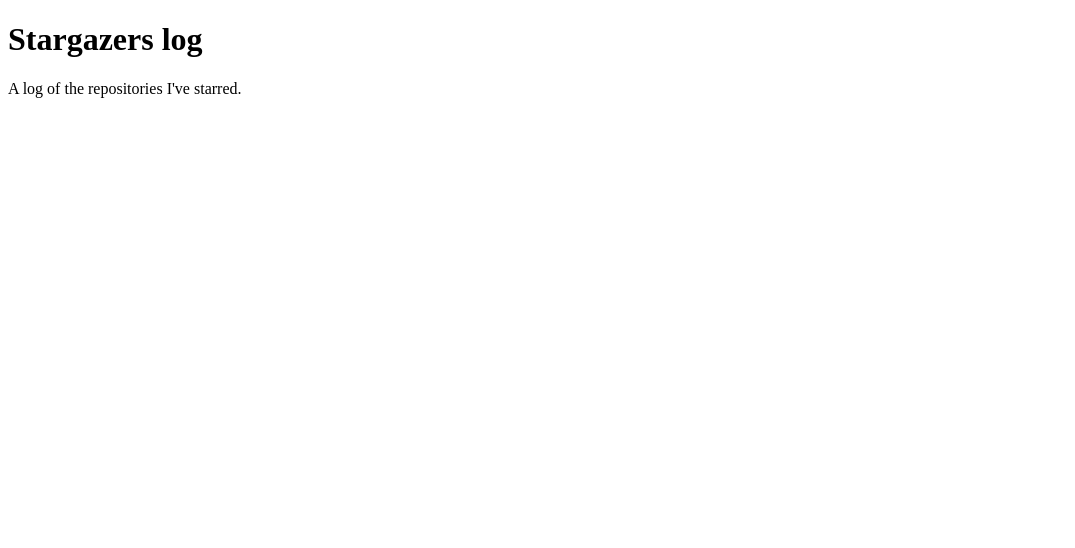
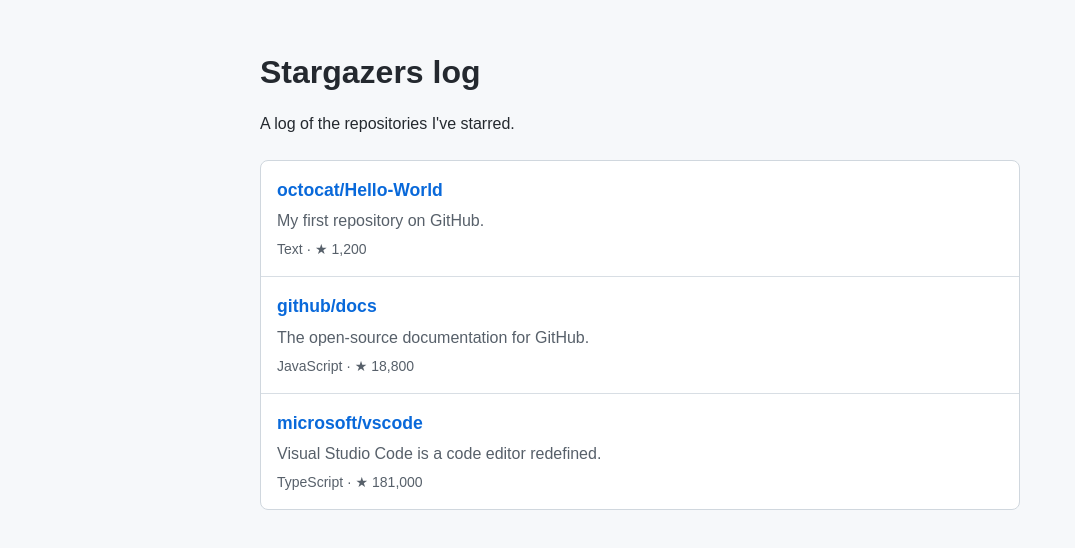
Before and after one commit to thiagodrumond70-lang/stargazers-log, a plain HTML site: page index.html in a window 1280 px wide. Shown: the whole page, without its empty margins (0-1075 px from the left). Drawn offline with Linux system fonts and the light colour scheme.

Commit message:
Add starred repositories list

```diff
--- /dev/null
+++ b/events.json
@@ -0,0 +1,26 @@
+[
+  {
+    "repo": "octocat/Hello-World",
+    "name": "Hello-World",
+    "description": "My first repository on GitHub.",
+    "url": "https://github.com/octocat/Hello-World",
+    "language": "Text",
+    "stars": 1200
+  },
+  {
+    "repo": "github/docs",
+    "name": "docs",
+    "description": "The open-source documentation for GitHub.",
+    "url": "https://github.com/github/docs",
+    "language": "JavaScript",
+    "stars": 18800
+  },
+  {
+    "repo": "microsoft/vscode",
+    "name": "vscode",
+    "description": "Visual Studio Code is a code editor redefined.",
+    "url": "https://github.com/microsoft/vscode",
+    "language": "TypeScript",
+    "stars": 181000
+  }
+]
--- a/index.html
+++ b/index.html
@@ -2,10 +2,16 @@
 <html lang="en">
   <head>
     <meta charset="utf-8">
+    <meta name="viewport" content="width=device-width, initial-scale=1">
     <title>Stargazers log</title>
+    <link rel="stylesheet" href="style.css">
+    <script src="script.js" defer></script>
   </head>
   <body>
-    <h1>Stargazers log</h1>
-    <p>A log of the repositories I've starred.</p>
+    <main class="container">
+      <h1>Stargazers log</h1>
+      <p>A log of the repositories I've starred.</p>
+      <ul id="event-list" class="repository-list" aria-live="polite"></ul>
+    </main>
   </body>
 </html>
--- /dev/null
+++ b/script.js
@@ -0,0 +1,47 @@
+const eventList = document.querySelector("#event-list");
+
+async function loadStarredRepositories() {
+  try {
+    const response = await fetch("events.json");
+
+    if (!response.ok) {
+      throw new Error(`Could not load repositories: ${response.status}`);
+    }
+
+    const events = await response.json();
+    renderRepositories(events);
+  } catch (error) {
+    eventList.textContent = "Unable to load starred repositories.";
+    console.error(error);
+  }
+}
+
+function renderRepositories(events) {
+  eventList.replaceChildren();
+
+  events.forEach((event) => {
+    const item = document.createElement("li");
+    item.className = "repository-item";
+
+    const link = document.createElement("a");
+    link.href = event.url;
+    link.textContent = event.repo || event.name;
+    link.target = "_blank";
+    link.rel = "noopener noreferrer";
+
+    const description = document.createElement("p");
+    description.className = "repository-description";
+    description.textContent = event.description;
+
+    const meta = document.createElement("div");
+    meta.className = "repository-meta";
+    meta.textContent = [event.language, event.stars ? `★ ${event.stars.toLocaleString()}` : ""]
+      .filter(Boolean)
+      .join(" · ");
+
+    item.append(link, description, meta);
+    eventList.append(item);
+  });
+}
+
+loadStarredRepositories();
--- /dev/null
+++ b/style.css
@@ -0,0 +1,60 @@
+:root {
+  color-scheme: light dark;
+  font-family: Arial, Helvetica, sans-serif;
+  line-height: 1.5;
+}
+
+body {
+  margin: 0;
+  background: #f6f8fa;
+  color: #24292f;
+}
+
+.container {
+  width: min(760px, calc(100% - 32px));
+  margin: 48px auto;
+}
+
+h1 {
+  margin-bottom: 4px;
+}
+
+.repository-list {
+  margin: 24px 0;
+  padding: 0;
+  list-style: none;
+  border: 1px solid #d0d7de;
+  border-radius: 8px;
+  overflow: hidden;
+  background: #ffffff;
+}
+
+.repository-item {
+  padding: 16px;
+  border-bottom: 1px solid #d8dee4;
+}
+
+.repository-item:last-child {
+  border-bottom: 0;
+}
+
+.repository-item a {
+  color: #0969da;
+  font-size: 1.1rem;
+  font-weight: 700;
+  text-decoration: none;
+}
+
+.repository-item a:hover {
+  text-decoration: underline;
+}
+
+.repository-description {
+  margin: 6px 0;
+  color: #57606a;
+}
+
+.repository-meta {
+  font-size: 0.875rem;
+  color: #57606a;
+}
```
